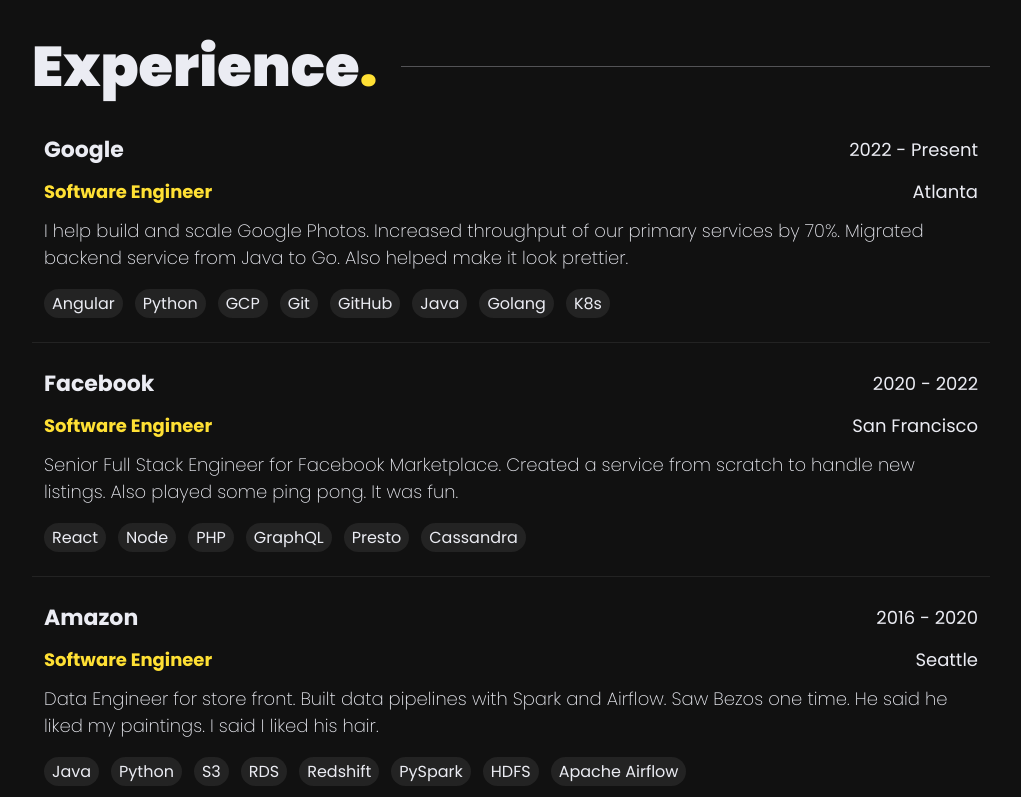
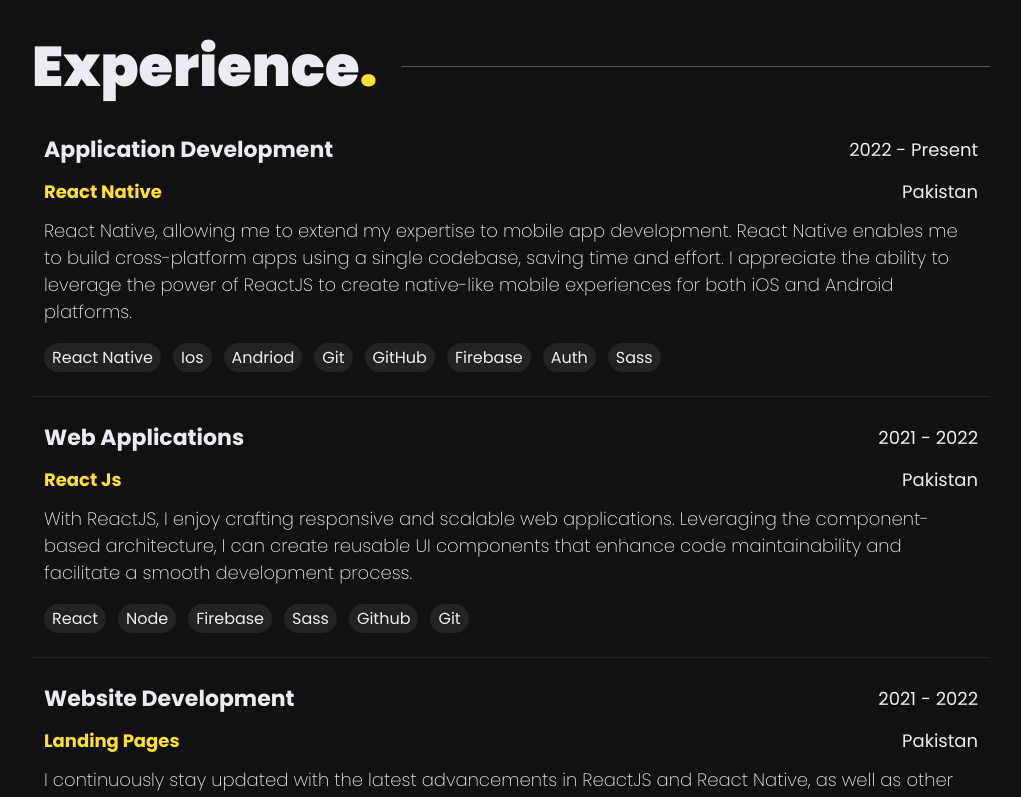
Before and after one commit to numanabubakar/reactportfolio, a React (Create React App) app: page / in a window 1280 px wide. Shown: the part 3080-3877 px from the top of the page, without its empty margins (159-1180 px from the left). Built offline with nearby package versions, Linux system fonts and the light colour scheme.

Commit message:
added exp

```diff
--- a/src/components/experience/Experience.js
+++ b/src/components/experience/Experience.js
@@ -14,48 +14,47 @@
 
 const experience = [
   {
-    title: "Google",
-    position: "Software Engineer",
+    title: "Application Development",
+    position: "React Native",
     time: "2022 - Present",
-    location: "Atlanta",
+    location: "Pakistan",
     description:
-      "I help build and scale Google Photos. Increased throughput of our primary services by 70%. Migrated backend service from Java to Go. Also helped make it look prettier.",
+      "React Native, allowing me to extend my expertise to mobile app development. React Native enables me to build cross-platform apps using a single codebase, saving time and effort. I appreciate the ability to leverage the power of ReactJS to create native-like mobile experiences for both iOS and Android platforms.",
     tech: [
-      "Angular",
-      "Python",
-      "GCP",
+      "React Native",
+      "Ios",
+      "Andriod",
       "Git",
       "GitHub",
-      "Java",
-      "Golang",
-      "K8s",
+      "Firebase",
+      "Auth",
+      "Sass",
     ],
   },
   {
-    title: "Facebook",
-    position: "Software Engineer",
-    time: "2020 - 2022",
-    location: "San Francisco",
+    title: "Web Applications",
+    position: "React Js",
+    time: "2021 - 2022",
+    location: "Pakistan",
     description:
-      "Senior Full Stack Engineer for Facebook Marketplace. Created a service from scratch to handle new listings. Also played some ping pong. It was fun.",
-    tech: ["React", "Node", "PHP", "GraphQL", "Presto", "Cassandra"],
+      "With ReactJS, I enjoy crafting responsive and scalable web applications. Leveraging the component-based architecture, I can create reusable UI components that enhance code maintainability and facilitate a smooth development process.",
+    tech: ["React", "Node", "Firebase", "Sass", "Github", "Git"],
   },
   {
-    title: "Amazon",
-    position: "Software Engineer",
-    time: "2016 - 2020",
-    location: "Seattle",
+    title: "Website Development",
+    position: "Landing Pages",
+    time: "2021 - 2022",
+    location: "Pakistan",
     description:
-      "Data Engineer for store front. Built data pipelines with Spark and Airflow. Saw Bezos one time. He said he liked my paintings. I said I liked his hair.",
+      "I continuously stay updated with the latest advancements in ReactJS and React Native, as well as other relevant technologies and best practices. This ensures that I deliver high-quality, modern, and user-friendly applications to meet the evolving needs of clients and end-users.",
     tech: [
-      "Java",
-      "Python",
-      "S3",
-      "RDS",
-      "Redshift",
-      "PySpark",
-      "HDFS",
-      "Apache Airflow",
+      "HTML",
+      "CSS",
+      "JAVASCRIPT",
+      "BOOTSTRAP",
+      "SASS",
+      "TAILWIND",
+      "MUI",
     ],
   },
 ];
```
